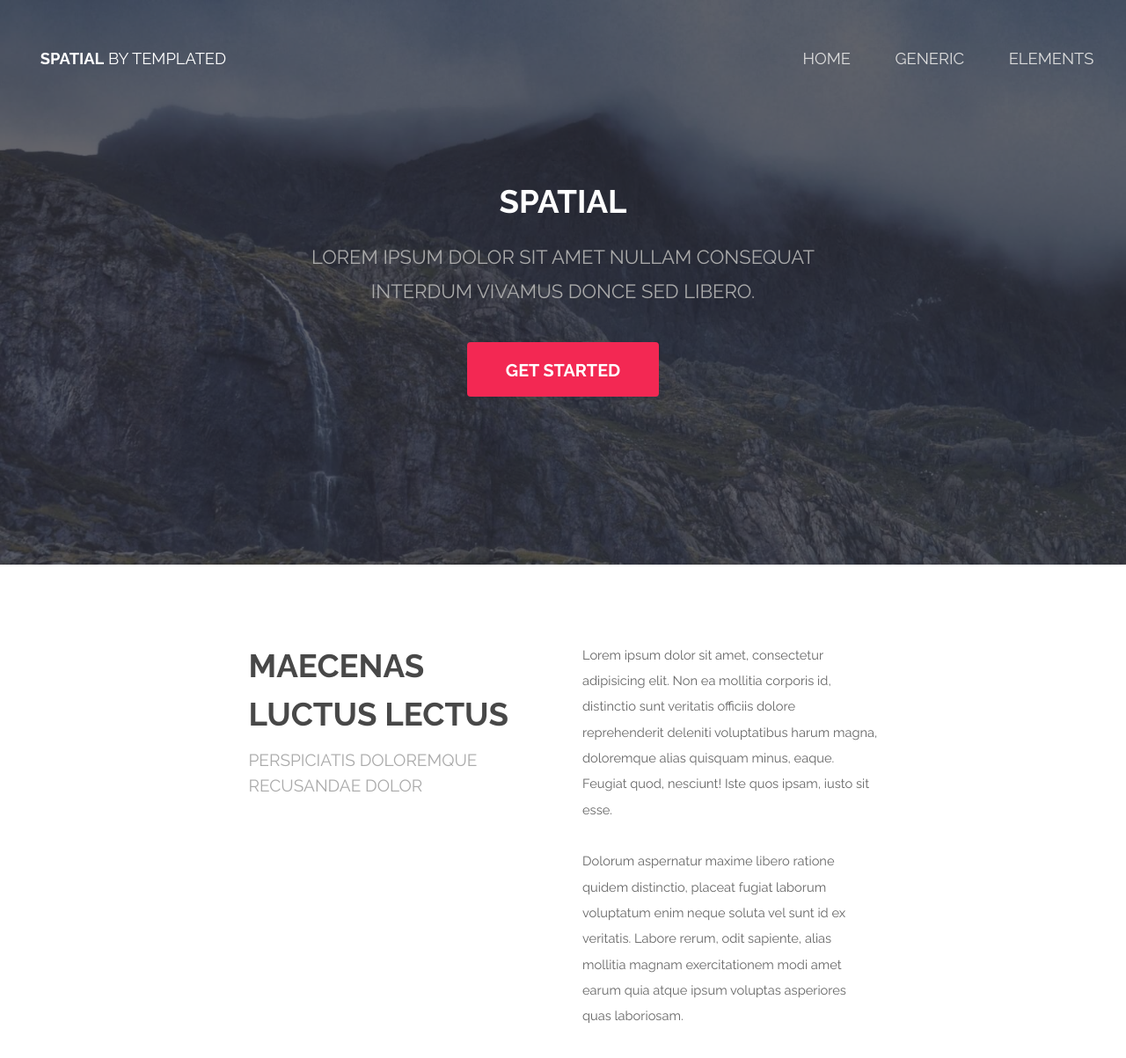
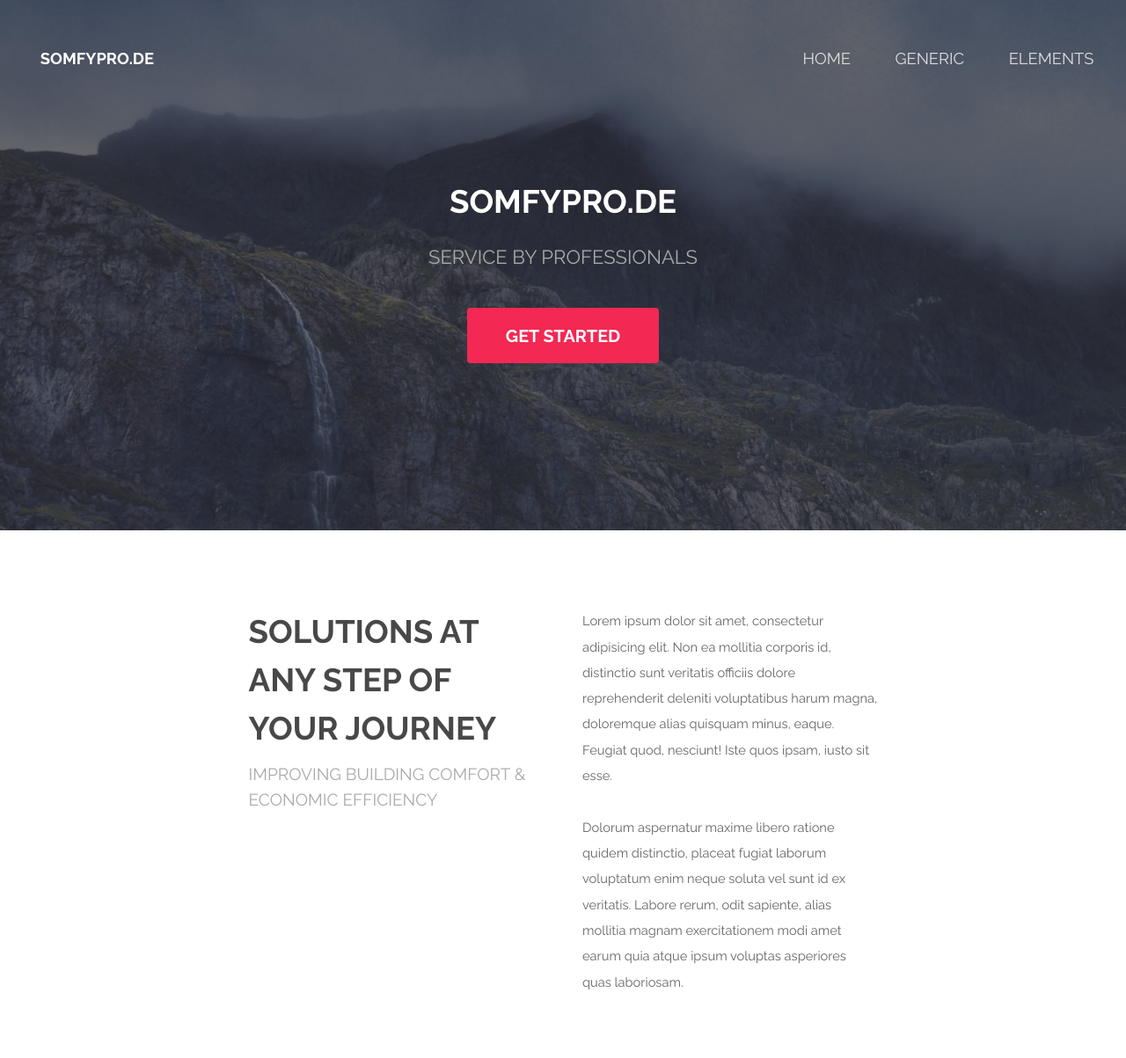
Before and after one commit to somfypro/web.02, a plain HTML site: page index.html in a window 1280 px wide. Shown: the top 1203 px of the page at 88% size. Drawn offline with Linux system fonts and the light colour scheme.

Commit message:
Update index.html

```diff
--- a/index.html
+++ b/index.html
@@ -6,7 +6,7 @@
 -->
 <html>
 	<head>
-		<title>Spatial by TEMPLATED</title>
+		<title>SomfyPRO.de</title>
 		<meta charset="utf-8" />
 		<meta name="viewport" content="width=device-width, initial-scale=1" />
 		<link rel="stylesheet" href="assets/css/main.css" />
@@ -15,7 +15,7 @@
 
 		<!-- Header -->
 			<header id="header" class="alt">
-				<h1><strong><a href="index.html">Spatial</a></strong> by Templated</h1>
+				<h1><strong><a href="index.html">SomfyPRO.de</a></strong></h1>
 				<nav id="nav">
 					<ul>
 						<li><a href="index.html">Home</a></li>
@@ -29,8 +29,8 @@
 
 		<!-- Banner -->
 			<section id="banner">
-				<h2>Spatial</h2>
-				<p>Lorem ipsum dolor sit amet nullam consequat <br /> interdum vivamus donce sed libero.</p>
+				<h2>SomfyPRO.de</h2>
+				<p>Service by professionals</p>
 				<ul class="actions">
 					<li><a href="#" class="button special big">Get Started</a></li>
 				</ul>
@@ -42,8 +42,8 @@
 						<div class="row 200%">
 							<div class="6u 12u$(medium)">
 								<header class="major">
-									<h2>Maecenas luctus lectus</h2>
-									<p>Perspiciatis doloremque recusandae dolor</p>
+									<h2>Solutions at any step of your journey</h2>
+									<p>IMPROVING BUILDING COMFORT & ECONOMIC EFFICIENCY</p>
 								</header>
 							</div>
 							<div class="6u$ 12u$(medium)">
```
